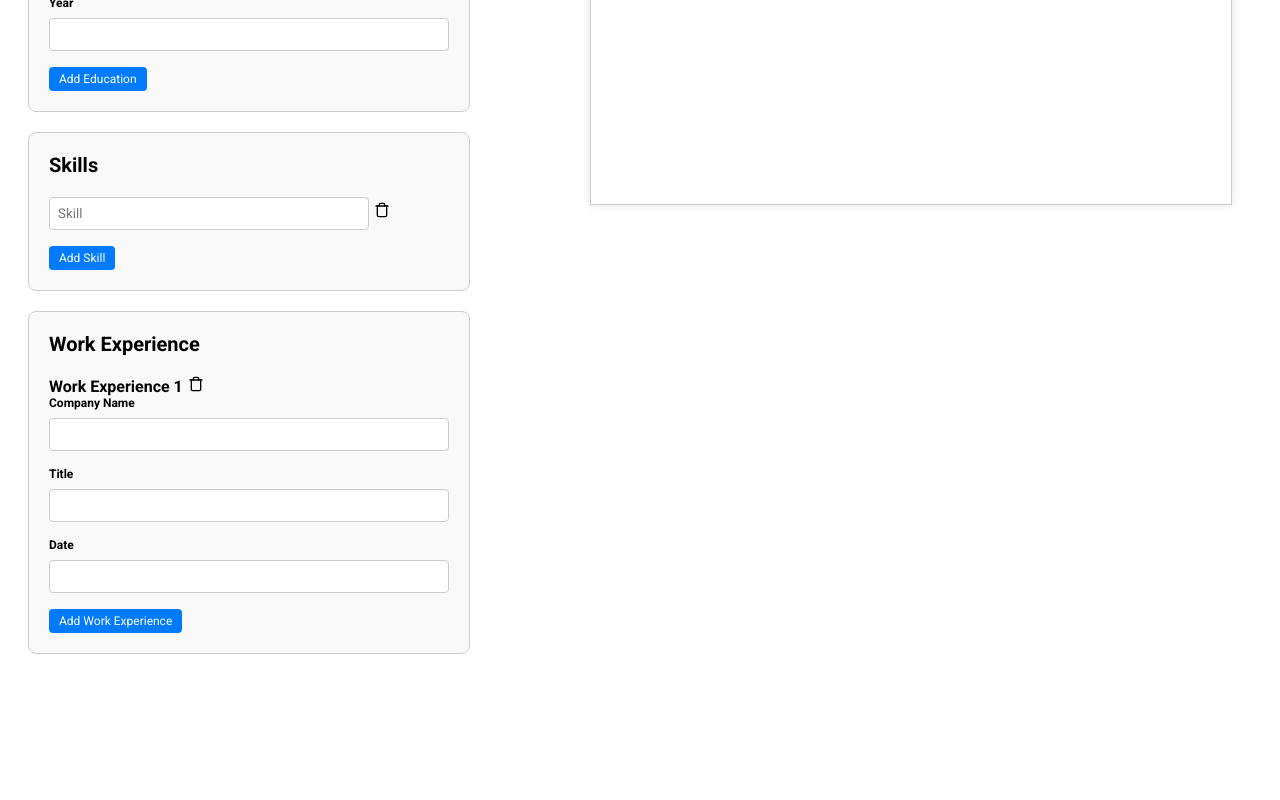
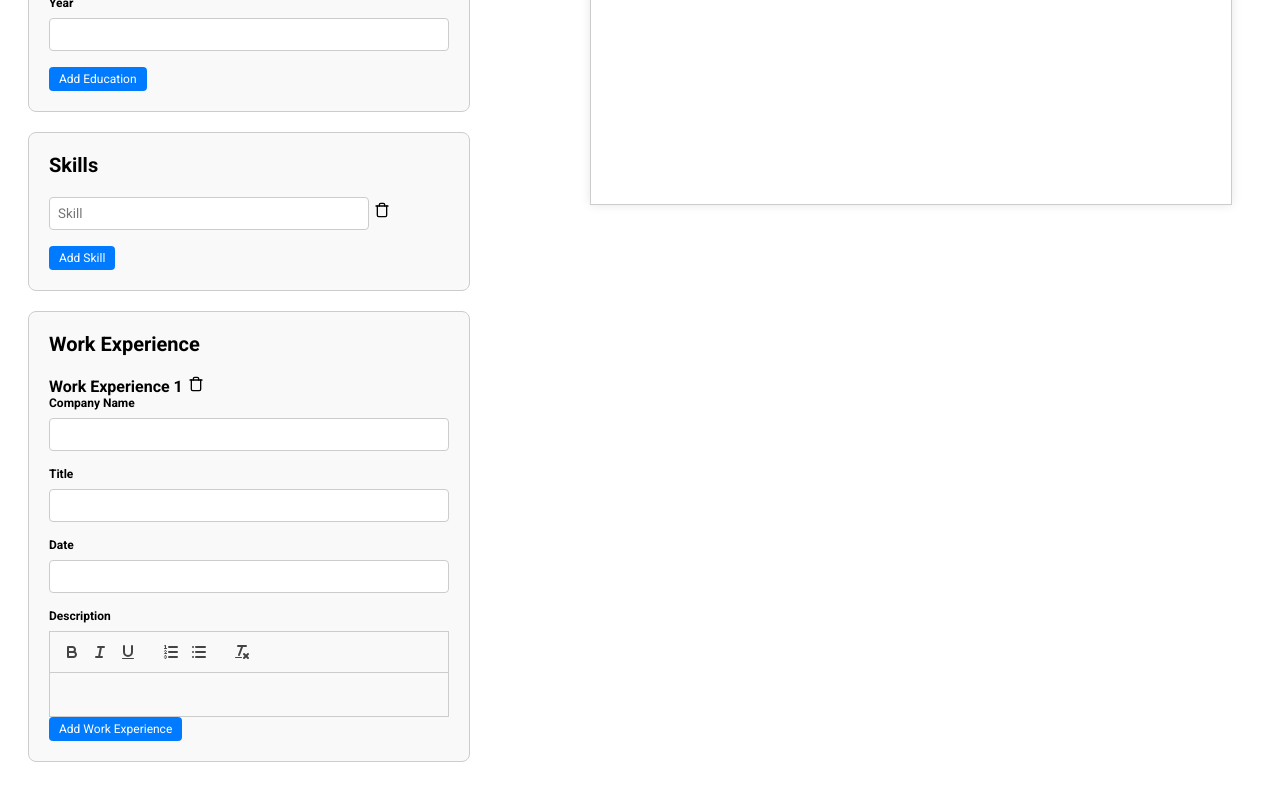
Before and after one commit to morrowdavidson/cv-creator, a React (Vite) app: page / in a window 1280 px wide. Shown: the part 685-1485 px from the top of the page. Before the commit the page ends 1387 px from the top, so only its background shows below. Built offline with nearby package versions, Linux system fonts and the light colour scheme.

Commit message:
Add description field to WorkForm with rich text editor; update state management for work entries

```diff
--- a/src/components/cv-form/work-form.jsx
+++ b/src/components/cv-form/work-form.jsx
@@ -1,4 +1,5 @@
 import PropTypes from 'prop-types';
+import { useEffect } from 'react';
 import {
   Form,
   Button,
@@ -9,7 +10,15 @@ import {
   SectionHeader,
 } from './CommonStyles';
 import feather from 'feather-icons';
-import { useEffect } from 'react';
+import ReactQuill from 'react-quill';
+import 'react-quill/dist/quill.snow.css';
+
+// Define custom toolbar options
+const toolbarOptions = [
+  ['bold', 'italic', 'underline'], // toggled buttons
+  [{ list: 'ordered' }, { list: 'bullet' }], // lists
+  ['clean'], // remove formatting button
+];
 
 function WorkForm({ workList, setWorkList }) {
   useEffect(() => {
@@ -22,9 +31,15 @@ function WorkForm({ workList, setWorkList }) {
     setWorkList(values);
   };
 
+  const handleDescriptionChange = (index, value) => {
+    const values = [...workList];
+    values[index].description = value;
+    setWorkList(values);
+  };
+
   function handleAddWork() {
     // Create a new work entry
-    const newWork = { company: '', title: '', date: '' };
+    const newWork = { company: '', title: '', date: '', description: '' };
 
     // Create a new array with the existing workList and the new entry
     const updatedWorkList = [...workList, newWork];
@@ -77,6 +92,13 @@ function WorkForm({ workList, setWorkList }) {
             value={work.date}
             onChange={(event) => handleInputChange(index, event)}
           />
+          <Label htmlFor={`description-${index}`}>Description</Label>
+          <ReactQuill
+            value={work.description}
+            onChange={(value) => handleDescriptionChange(index, value)}
+            theme="snow"
+            modules={{ toolbar: toolbarOptions }}
+          />
         </div>
       ))}
       <Button type="button" onClick={handleAddWork}>
```
